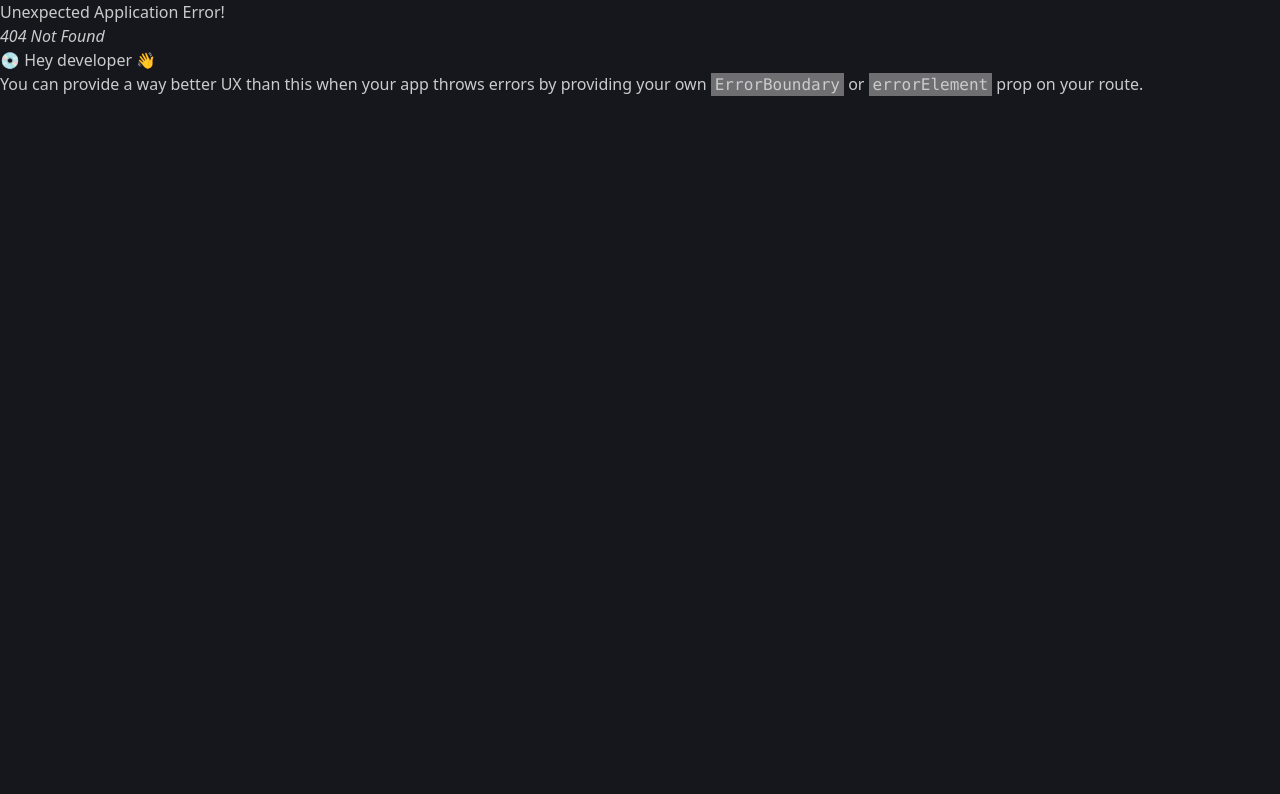
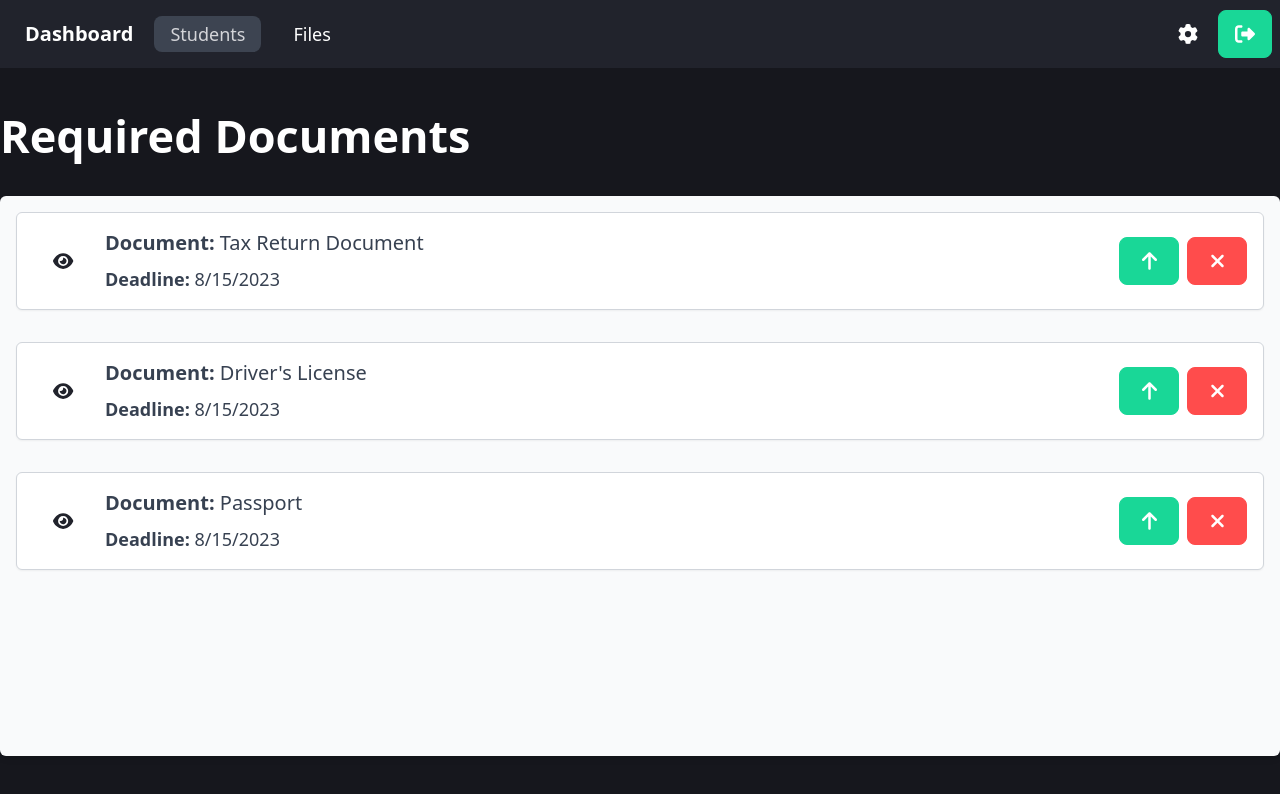
Before and after one commit to LyhongPeou/UWFrontEnd, a React (Vite) app: page /admin/students/1 in a window 1280 px wide. Before the commit this address had no page. Shown: the top 794 px of the page. Built offline with nearby package versions, Linux system fonts and the light colour scheme.

Commit message:
Renamed components and started routing to student

```diff
--- a/src/components/constants/index.js
+++ b/src/components/constants/index.js
@@ -1,63 +1,73 @@
 const notificationList = [
         {
+            name: "Blank Blank",
             studentID: "1",
             submission: ["Driver's License", "Birth Certificate"],
             date: "5/13/2023"
         },
         {
+            name: "Blank Blank",
             studentID: "2",
             submission: ["Driver's License", "Birth Certificate"],
             date: "3/14/2023"
         },
         {
+            name: "Blank Blank",
             studentID: "3",
             submission: ["Social Security Card"],
             date: "4/18/2023"
         },
         {
+            name: "Blank Blank",
             studentID: "4",
             submission: ["Passport", "Proof of Residence"],
             date: "5/21/2023"
         },
         {
+            name: "Blank Blank",
             studentID: "5",
             submission: ["Utility Bill", "Vaccination Card"],
             date: "7/29/2023"
         },
         {
+            name: "Blank Blank",
+            studentID: "6",
+            submission: ["Tax Return Document"],
+            date: "8/15/2023"
+        },
+        {
+            name: "Blank Blank",
             studentID: "6",
             submission: ["Tax Return Document"],
             date: "8/15/2023"
         },
 
         {
-            studentID: "6",
-            submission: ["Tax Return Document"],
-            date: "8/15/2023"
-        },
-
-        {
+            name: "Blank Blank",
             studentID: "6",
             submission: ["Tax Return Document"],
             date: "8/15/2023"
         },
         {
+            name: "Blank Blank",
             studentID: "6",
             submission: ["Tax Return Document"],
             date: "8/15/2023"
         },
         {
-            studentID: "6",
-            submission: ["Tax Return Document"],
-            date: "8/15/2023"
-        },
-
-        {
+            name: "Blank Blank",
             studentID: "6",
             submission: ["Tax Return Document"],
             date: "8/15/2023"
         },
         {
+            name: "Blank Blank",
+            studentID: "6",
+            submission: ["Tax Return Document"],
+            date: "8/15/2023"
+        },
+        {
+            name: "Blank Blank",
             studentID: "6",
             submission: ["Tax Return Document"],
             date: "8/15/2023"
--- a/src/components/index.js
+++ b/src/components/index.js
@@ -6,9 +6,10 @@ import MainDashboard from "./pages/AdminViews/MainDashboard";
 import StudentManagement from "./pages/AdminViews/StudentManagement";
 import SettingPage from "./pages/Setting";
 import StudentDashboard from "./pages/StudentViews/StudentDashboard";
-import MainStudentDashboard from "./pages/StudentViews/MainStudentDashboard";
+import RequirementDashboard from "./pages/StudentViews/RequirementDashboard";
 import FileManagement from "./pages/AdminViews/FileManagement";
+import StudentInfo from "./pages/AdminViews/StudentInfo";
 
 
 
-export {AuthPage, Navbar, AdminDashboard, MainDashboard, StudentManagement, SettingPage, StudentDashboard, MainStudentDashboard, FileManagement}
+export {AuthPage, Navbar, AdminDashboard, MainDashboard, StudentManagement, SettingPage, StudentDashboard, RequirementDashboard, FileManagement, StudentInfo}
--- /dev/null
+++ b/src/components/pages/AdminViews/StudentInfo.jsx
@@ -0,0 +1,46 @@
+import { styles } from "../../../styles";
+import { documentList } from "../../constants";
+import { FontAwesomeIcon } from "@fortawesome/react-fontawesome";
+import { faArrowUp, faXmark, faEye} from "@fortawesome/free-solid-svg-icons";
+
+const StudentInfo = () => {
+    return (
+        <>
+            <h1  className={`${styles.dashHeadText} mb-4`}>Required Documents</h1>
+            <div className="h-[70vh] w-full md:w-1/2 lg:w-full overflow-y-auto rounded-md shadow-md p-4 bg-gray-50 mt-5">
+                <div className="flex flex-col gap-4">
+                    {documentList.map((documents, index) => (
+                        <div
+                            key={index}
+                            className="bg-white p-4 mb-4 rounded-md shadow-sm border border-gray-300 flex flex-row items-center justify-between"
+                        >
+                            <div className="flex items-center">
+                                <button className="btn bg-white text-accent text-[18px] hover:bg-white border border-white hover:border-white hover:text-secondary w-[60px] tooltip tooltip-bottom mr-3" data-tip="View">
+                                    <FontAwesomeIcon icon={faEye} />
+                                </button>
+                                <div>
+                                    <h3 className="mb-2 text-gray-700 text-xl">
+                                        <strong>Document:</strong> {documents.requirement}
+                                    </h3>
+                                    <p className="text-gray-700 text-lg">
+                                        <strong>Deadline:</strong> {documents.deadline}
+                                    </p>
+                                </div>
+                            </div>
+                            <div className="flex items-center justify-end">
+                                <button className="btn bg-secondary text-white text-[20px] hover:bg-secondary border border-secondary hover:border-secondary mx-2 w-[60px] tooltip tooltip-bottom" data-tip="Upload">
+                                    <FontAwesomeIcon icon={faArrowUp} />
+                                </button>
+                                <button className="btn bg-base-200 text-white text-[20px] hover:bg-base-200 border border-base-200 hover:border-base-200 w-[60px] tooltip tooltip-bottom" data-tip="Remove">
+                                    <FontAwesomeIcon icon={faXmark} />
+                                </button>
+                            </div>
+                        </div>
+                    ))}
+                </div>
+            </div>
+        </>
+    );
+};
+
+export default StudentInfo;
--- a/src/components/pages/AdminViews/StudentManagement.jsx
+++ b/src/components/pages/AdminViews/StudentManagement.jsx
@@ -1,4 +1,5 @@
 import { useState, useRef } from "react";
+import { Link } from "react-router-dom";
 import { styles } from "../../../styles"
 import { FontAwesomeIcon } from '@fortawesome/react-fontawesome';
 import { faPlus, faUser, faMagnifyingGlass, faCircleExclamation } from "@fortawesome/free-solid-svg-icons"
@@ -124,7 +125,7 @@ const StudentManagement = () => {
             <div className="h-[70vh] md:h-[58vh] w-full md:w-1/2 lg:w-full overflow-y-auto rounded-md shadow-md p-4 bg-gray-50 mt-5">
                 <div className="grid grid-cols-1 sm:grid-cols-2 md:grid-cols-3 gap-4">
                     {notificationList.map((notification, index) => (
-                        <button key={index} className="text-left">
+                        <Link to={`/admin/students/${notification.studentID}`} key={index} className="text-left">
                             <div
                                 className="bg-white p-4 mb-4 rounded-md shadow-sm border border-gray-300 hover:border-2 hover:border-secondary"
                             >
@@ -142,7 +143,7 @@ const StudentManagement = () => {
                                     <p className="mx-1 text-accent">Not Registered</p>
                                 </div>
                             </div>
-                        </button>
+                        </Link>
                     ))}
                 </div>
             </div>
```
Also changed, not shown: src/main.jsx (+14 -9 lines), src/components/pages/StudentViews/RequirementDashboard.jsx (renamed from src/components/pages/StudentViews/MainStudentDashboard.jsx).
